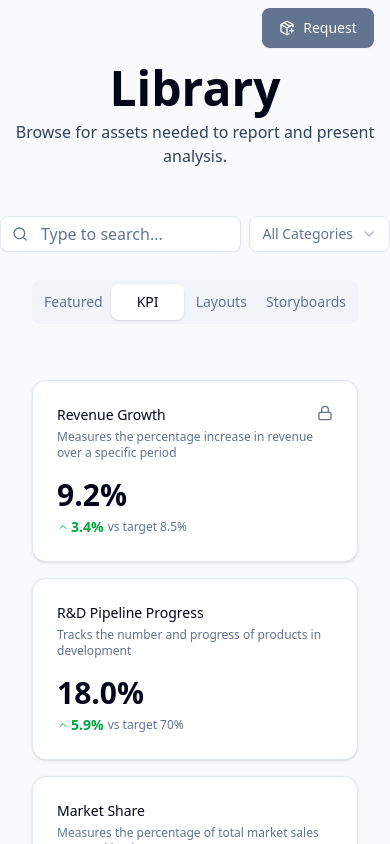
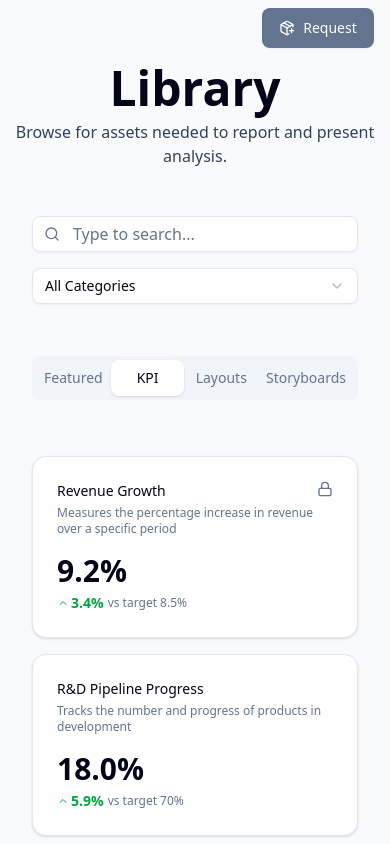
Before and after one commit to clendson-goncalves/kpi-dashboard-takehome-deploy, a Next.js app: page / in a window 390 px wide. Shown: the top 844 px of the page. Built offline with nearby package versions, Linux system fonts and the light colour scheme.

Commit message:
Improved Responsive SearchBar and begining of Layouts Implementing.

```diff
--- a/app/page.tsx
+++ b/app/page.tsx
@@ -36,19 +36,18 @@ export default function Home() {
           <p className="text-slate-700 text-center">Browse for assets needed to report and present analysis.</p>
         </div>
 
-        <div className="flex justify-center items-center gap-2">
-          <div className="relative w-full max-w-[560px]">
+        <div className="flex flex-col sm:flex-row items-center gap-4 px-8 mb-6">
+          <div className="relative flex-1 w-full">
             <Search className="absolute left-3 top-1/2 transform -translate-y-1/2 text-slate-500 h-4 w-4" />
             <Input
               placeholder="Type to search..."
               value={searchQuery}
               onChange={(e) => setSearchQuery(e.target.value)}
-              className="pl-10 bg-white"
+              className="pl-10 bg-white w-full"
             />
           </div>
-          <div className="flex justify-center items-center bg-white text-slate-500">
           <Select value={selectedCategory} onValueChange={setSelectedCategory}>
-              <SelectTrigger>
+            <SelectTrigger className="w-full sm:w-[180px] bg-white">
               <SelectValue placeholder="Select category" />
             </SelectTrigger>
             <SelectContent>
@@ -59,7 +58,6 @@ export default function Home() {
               ))}
             </SelectContent>
           </Select>
-          </div>
         </div>
 
         <div className="rounded-md px-4 py-3">
```
Lines whose indentation alone changed are shown as unchanged.
